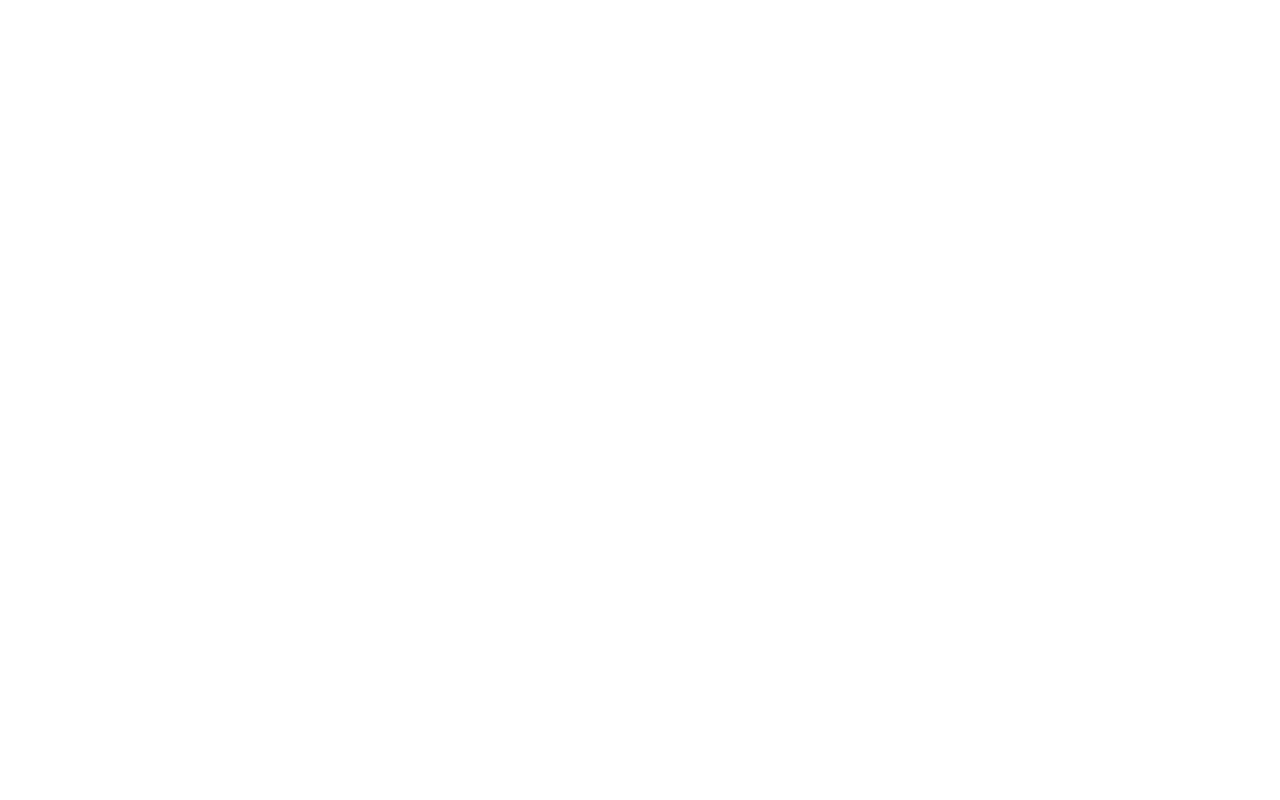
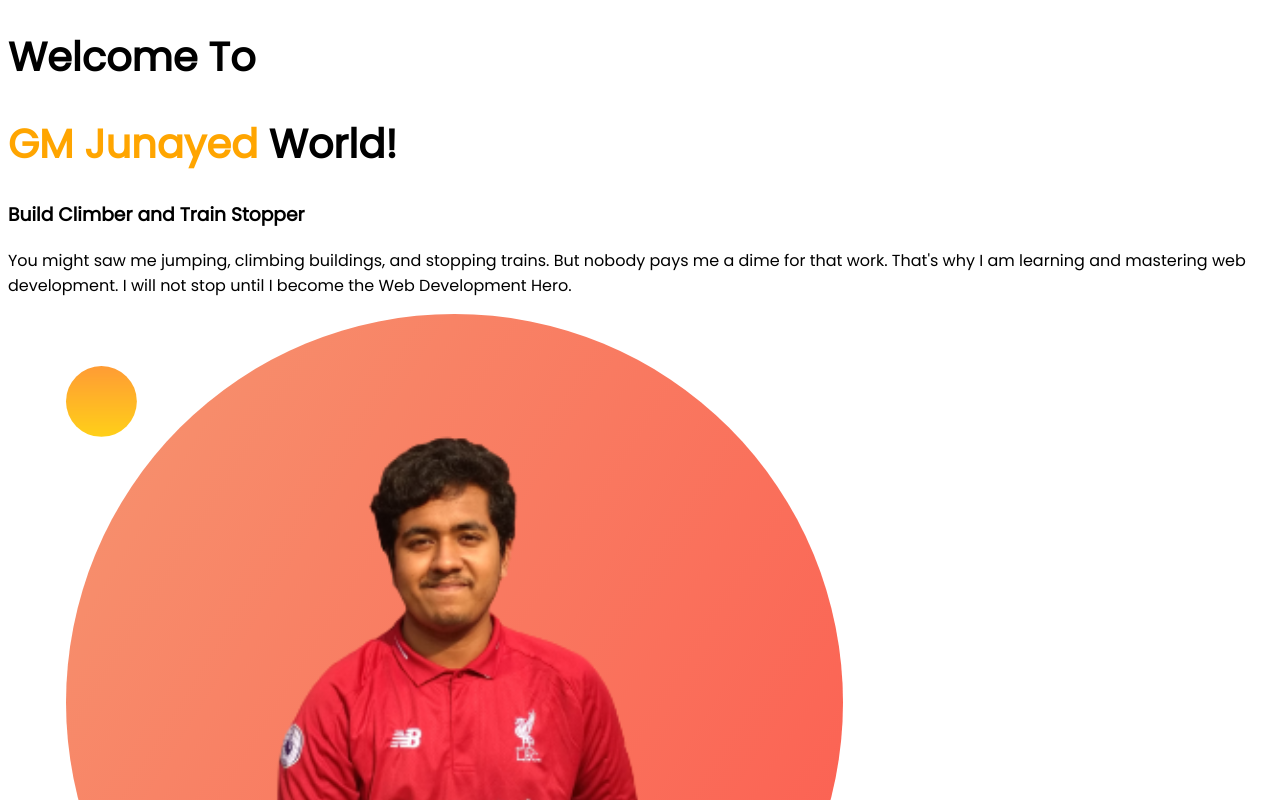
Before and after one commit to junayed99/developer-portfolio, a plain HTML site: page index.html in a window 1280 px wide. Shown: the top 800 px of the page. Drawn offline with Linux system fonts and the light colour scheme.

Commit message:
first commit

```diff
--- a/index.html
+++ b/index.html
@@ -5,9 +5,16 @@
     <meta http-equiv="X-UA-Compatible" content="IE=edge">
     <meta name="viewport" content="width=device-width, initial-scale=1.0">
     <title>GM Junayed Portfolio</title>
+    <link rel="preconnect" href="https://fonts.googleapis.com">
+    <link rel="preconnect" href="https://fonts.gstatic.com" crossorigin>
+    <link href="https://fonts.googleapis.com/css2?family=Poppins&display=swap" rel="stylesheet">
     <link rel="stylesheet" href="style.css">
 </head>
 <body>
-
+    <h1>Welcome To</h1>
+    <h1><span class="orange-color">GM Junayed</span> World!</h1>
+    <h3>Build Climber and Train Stopper</h3>
+    <p>You might saw me jumping, climbing buildings, and stopping trains. But nobody pays me a dime for that work. That's why I am learning and mastering web development. I will not stop until I become the Web Development Hero.</p>
+    <img src="images/my-bg.png" alt="">
 </body>
 </html>
--- a/style.css
+++ b/style.css
@@ -0,0 +1,9 @@
+body{
+    font-family: 'Poppins', sans-serif;
+}
+h1{
+    font-size: 40px;
+}
+.orange-color{
+    color: orange;
+}
```
Also changed, not shown: dream-bg.png (added), exp-bg.png (added), images/my-bg.png (added), images/my-bg2.png (added), my-bg.png (added), my-bg2.png (added), top-banner.png (added).
